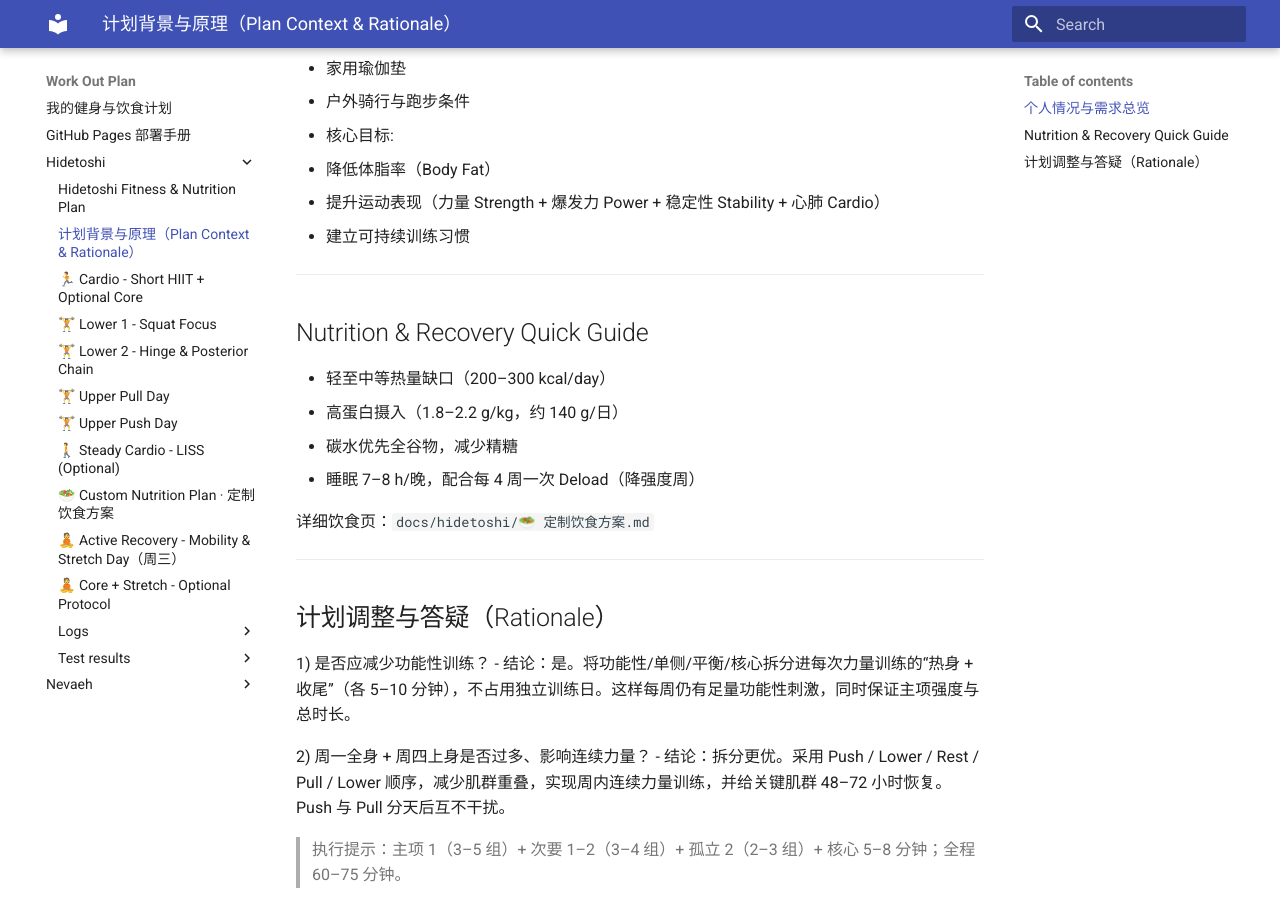
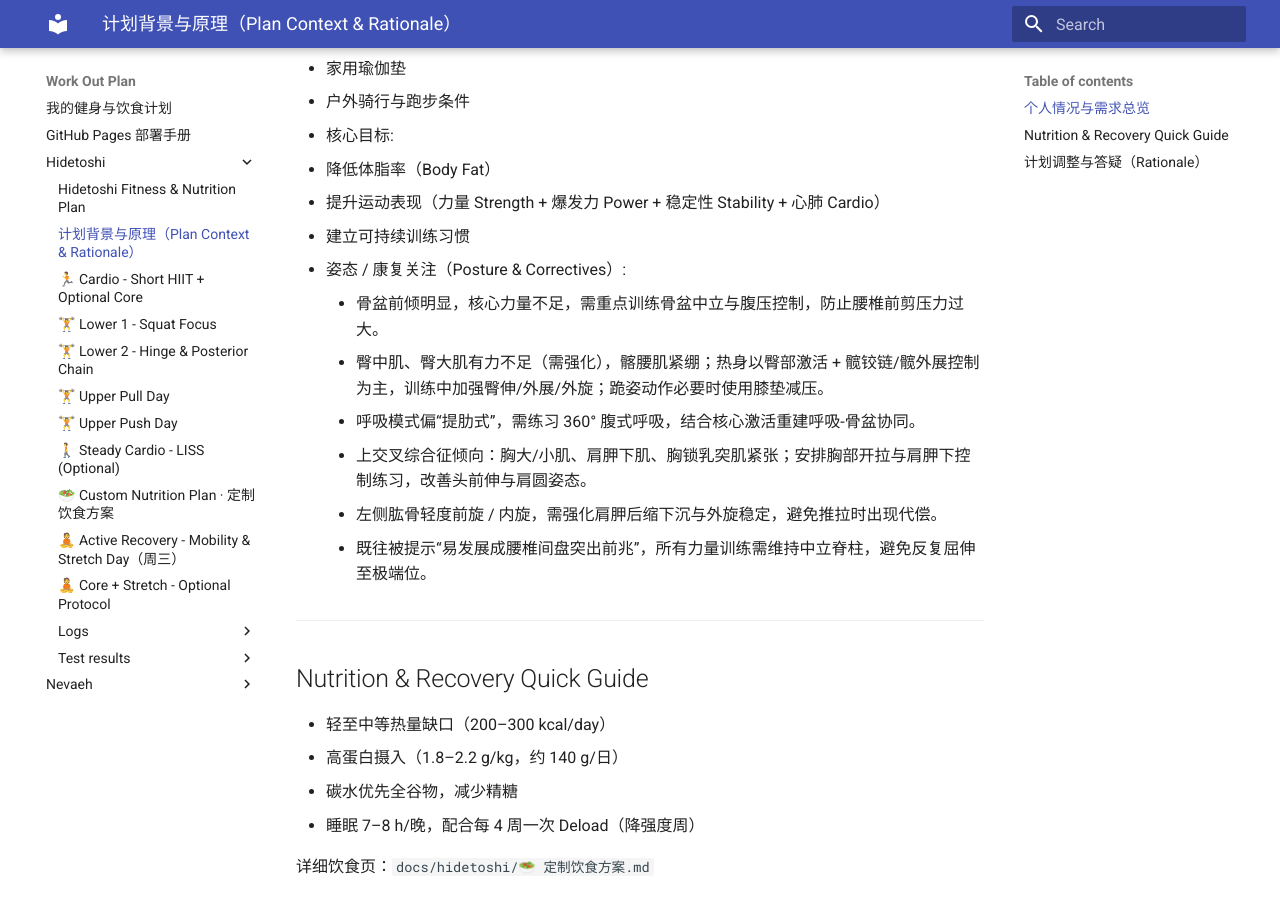
Before and after one commit to Hidetoshi20/work-out-plan, an MkDocs documentation site: the page built from docs/hidetoshi/计划背景与原理.md, in a window 1280 px wide and 900 px high, scrolled down 434 px. Built offline with MkDocs 1.6.1 and Material for MkDocs 9.7.7, drawn with Linux system fonts in a browser that asks for light colours.

Commit message:
refactor: Add posture and corrective focus details to fitness plan

```diff
--- a/docs/hidetoshi/计划背景与原理.md
+++ b/docs/hidetoshi/计划背景与原理.md
@@ -15,6 +15,13 @@
   - 降低体脂率（Body Fat）
   - 提升运动表现（力量 Strength + 爆发力 Power + 稳定性 Stability + 心肺 Cardio）
   - 建立可持续训练习惯
+  - 姿态 / 康复关注（Posture & Correctives）:
+    - 骨盆前倾明显，核心力量不足，需重点训练骨盆中立与腹压控制，防止腰椎前剪压力过大。
+    - 臀中肌、臀大肌有力不足（需强化），髂腰肌紧绷；热身以臀部激活 + 髋铰链/髋外展控制为主，训练中加强臀伸/外展/外旋；跪姿动作必要时使用膝垫减压。
+    - 呼吸模式偏“提肋式”，需练习 360° 腹式呼吸，结合核心激活重建呼吸-骨盆协同。
+    - 上交叉综合征倾向：胸大/小肌、肩胛下肌、胸锁乳突肌紧张；安排胸部开拉与肩胛下控制练习，改善头前伸与肩圆姿态。
+    - 左侧肱骨轻度前旋 / 内旋，需强化肩胛后缩下沉与外旋稳定，避免推拉时出现代偿。
+    - 既往被提示“易发展成腰椎间盘突出前兆”，所有力量训练需维持中立脊柱，避免反复屈伸至极端位。
 
 ---
 
```
